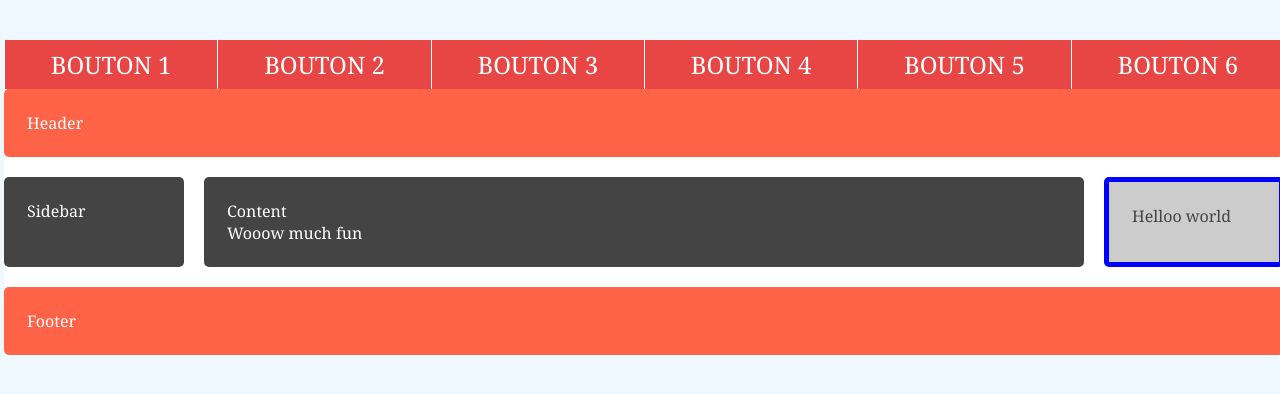
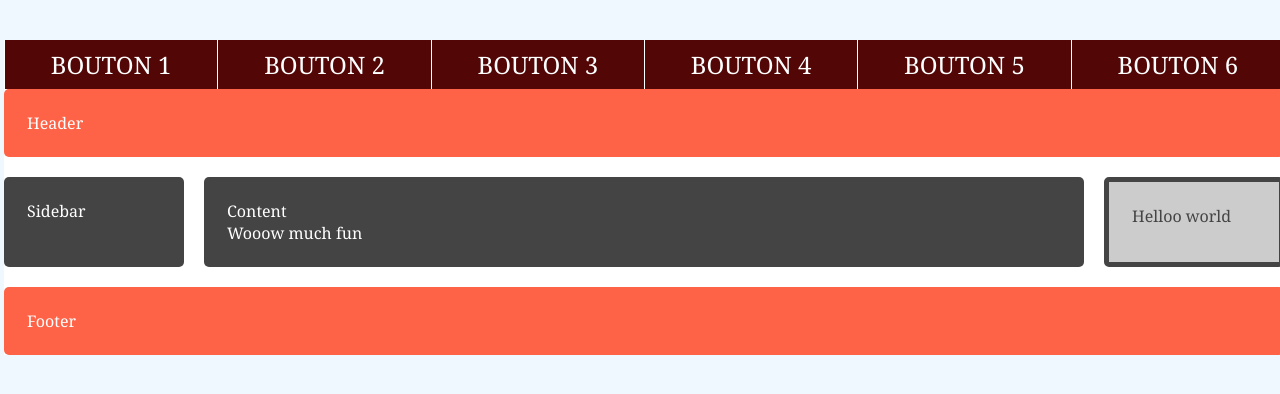
Before and after one commit to laurencedodier/exercice4, a plain HTML site: page index.html in a window 1280 px wide. Drawn offline with Linux system fonts and the light colour scheme.

Commit message:
ex 4 - brancheEx4 - modif couleur

```diff
--- a/sass/layout/_layout.scss
+++ b/sass/layout/_layout.scss
@@ -41,7 +41,7 @@ body {
 }
 
 .menu {
-    background-color: #E84545;
+    background-color: rgb(82, 6, 6);
     text-align: center;
     /*Pour cet exemple, on fixe la largeur du menu à 100% ou 100vw*/
     width: 100vw;
@@ -99,7 +99,6 @@ body {
 
       .header {
           grid-area: header;
-          background-color: blue;
       }
 
       .footer {
@@ -194,5 +193,5 @@ body {
   .sidebar2 {
     background-color: #ccc;
     color: #444;
-    border: 5px solid blue;
+    border: 5px solid #444;
   }
```
Also changed, not shown: css/style.css, 1 other file.
